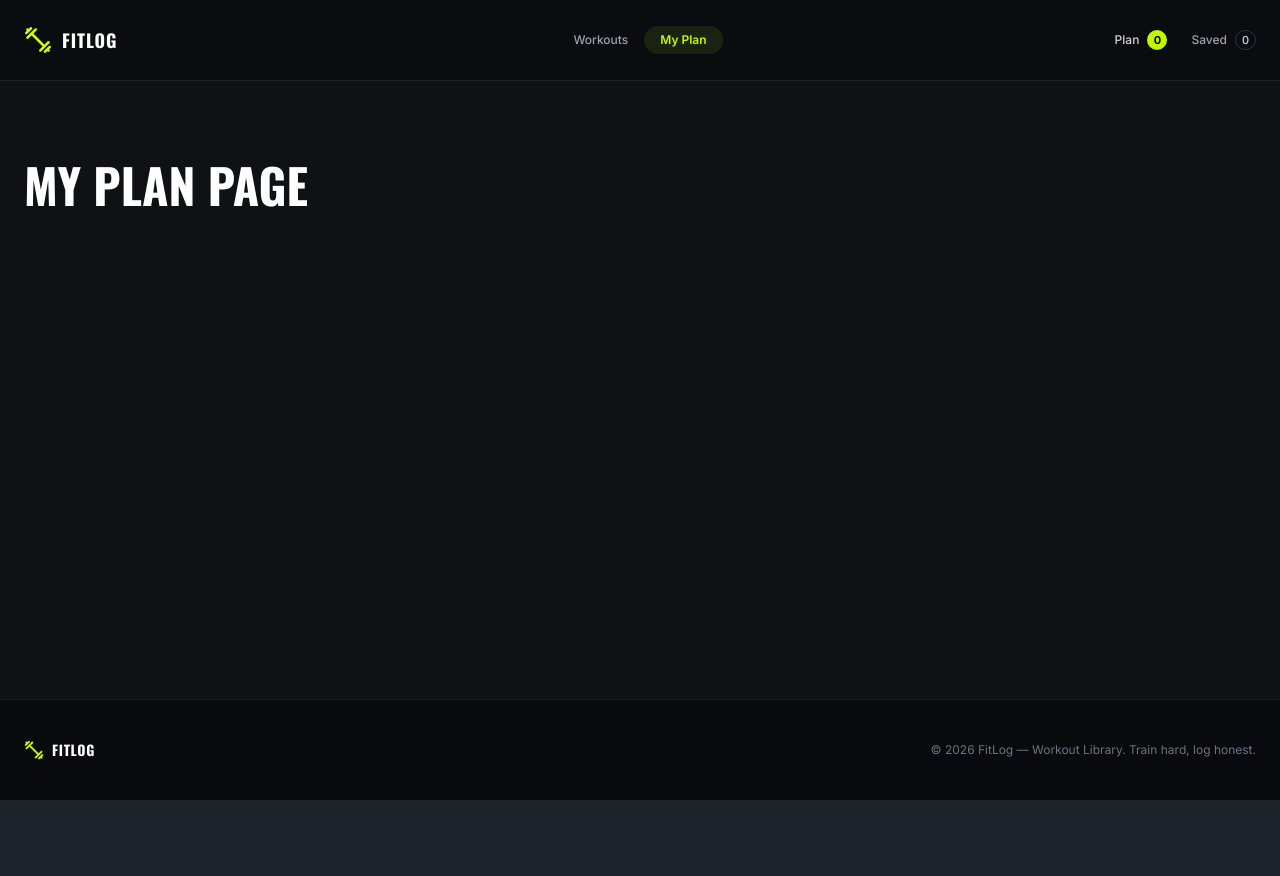
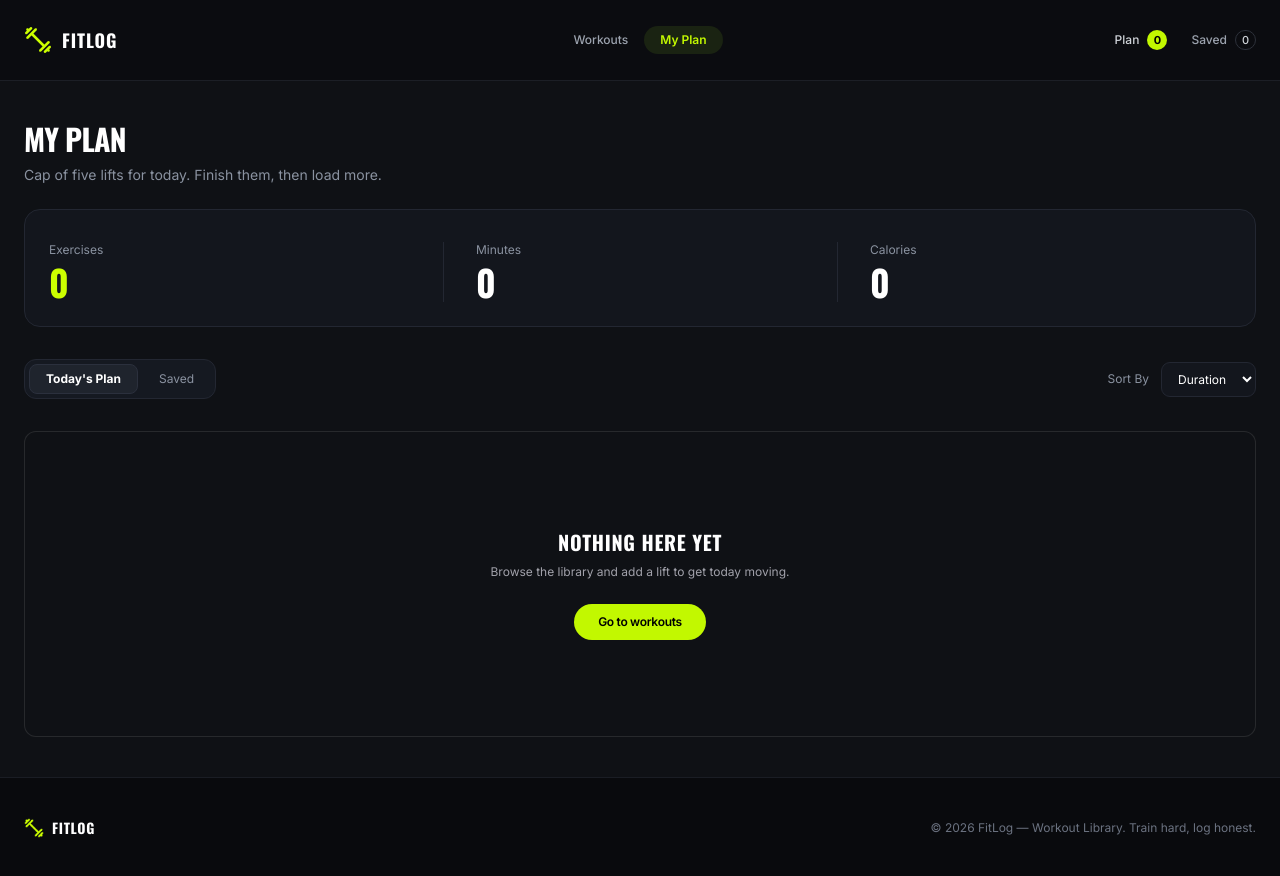
Before and after one commit to devsuvo/Assignment-06, a Next.js app: page /my-plan in a window 1280 px wide. Before the commit the page ends 800 px from the top, so only its background shows below. Built offline with nearby package versions, Linux system fonts and the light colour scheme.

Commit message:
build my plan page with metrics, tabs, sort and empty state

```diff
--- a/src/app/my-plan/page.js
+++ b/src/app/my-plan/page.js
@@ -1,7 +1,142 @@
+"use client";
+
+import { useState } from "react";
+import Link from "next/link";
+import toast from "react-hot-toast";
+import { usePlan } from "@/context/PlanContext";
+import PlanItem from "@/components/PlanItem";
+
+const TABS = [
+  { key: "plan", label: "Today's Plan" },
+  { key: "saved", label: "Saved" },
+];
+
+const SORT_OPTIONS = [
+  { value: "default", label: "Default" },
+  { value: "duration", label: "Duration" },
+  { value: "calories", label: "Calories" },
+  { value: "rating", label: "Rating" },
+];
+
 export default function MyPlanPage() {
+  const { plan, saved, loaded, removeFromPlan, removeFromSaved } = usePlan();
+  const [activeTab, setActiveTab] = useState("plan");
+  const [sortBy, setSortBy] = useState("duration");
+
+  // Metrics (shudhu Today's Plan theke)
+  const totalMinutes = plan.reduce((sum, w) => sum + w.duration, 0);
+  const totalCalories = plan.reduce((sum, w) => sum + w.caloriesBurned, 0);
+
+  const metrics = [
+    { label: "Exercises", value: plan.length, highlight: true },
+    { label: "Minutes", value: totalMinutes },
+    { label: "Calories", value: totalCalories },
+  ];
+
+  // Kon tab er list dekhabo + sort
+  const list = [...(activeTab === "plan" ? plan : saved)];
+  if (sortBy === "duration") list.sort((a, b) => a.duration - b.duration);
+  if (sortBy === "calories") list.sort((a, b) => b.caloriesBurned - a.caloriesBurned);
+  if (sortBy === "rating") list.sort((a, b) => b.rating - a.rating);
+
+  const handleDone = (workout) => {
+    removeFromPlan(workout.id);
+    toast.success(`${workout.name} done! Great work 💪`);
+  };
+
+  const handleRemove = (workout) => {
+    if (activeTab === "plan") removeFromPlan(workout.id);
+    else removeFromSaved(workout.id);
+    toast(`${workout.name} removed`);
+  };
+
   return (
-    <div className="mx-auto max-w-[1280px] px-6 py-20">
-      <h1 className="font-display text-5xl font-bold">MY PLAN PAGE</h1>
-    </div>
+    <section className="mx-auto flex max-w-[1280px] flex-col gap-6 px-6 py-10">
+      {/* Title */}
+      <div className="flex flex-col gap-2">
+        <h1 className="font-display text-3xl font-bold tracking-[-0.75px] text-white">MY PLAN</h1>
+        <p className="text-sm text-[#8a92a0]">Cap of five lifts for today. Finish them, then load more.</p>
+      </div>
+
+      {/* Metrics */}
+      <div className="grid grid-cols-3 rounded-2xl border border-[#232732] bg-[#13161d] px-4 py-6 sm:px-6 sm:pt-8">
+        {metrics.map((metric, index) => (
+          <div
+            key={metric.label}
+            className={index !== 0 ? "border-l border-[#232732] pl-4 sm:pl-8" : ""}
+          >
+            <p className="mb-1 text-xs text-[#8a92a0]">{metric.label}</p>
+            <p className={`font-display text-2xl font-bold sm:text-4xl ${metric.highlight ? "text-[#ccff00]" : "text-white"}`}>
+              {metric.value}
+            </p>
+          </div>
+        ))}
+      </div>
+
+      {/* Tabs + Sort */}
+      <div className="flex flex-col gap-4 py-2 sm:flex-row sm:items-center sm:justify-between">
+        <div className="flex w-fit gap-1 rounded-xl border border-[#232732] bg-[#151921] p-1">
+          {TABS.map((tab) => (
+            <button
+              key={tab.key}
+              onClick={() => setActiveTab(tab.key)}
+              className={`rounded-lg border px-4 py-1.5 text-xs transition ${
+                activeTab === tab.key
+                  ? "border-[#2b303d] bg-[#1f242d] font-bold text-white"
+                  : "border-transparent text-[#8a92a0] hover:text-white"
+              }`}
+            >
+              {tab.label}
+            </button>
+          ))}
+        </div>
+
+        <label className="flex items-center gap-3 text-xs text-[#8a92a0]">
+          Sort By
+          <select
+            value={sortBy}
+            onChange={(e) => setSortBy(e.target.value)}
+            className="rounded-[9px] border border-[#232732] bg-[#13161d] px-3 py-2 text-xs text-white outline-none focus:border-neon/50"
+          >
+            {SORT_OPTIONS.map((option) => (
+              <option key={option.value} value={option.value}>
+                {option.label}
+              </option>
+            ))}
+          </select>
+        </label>
+      </div>
+
+      {/* List / Loading / Empty */}
+      {!loaded ? (
+        <div className="flex flex-col items-center gap-3 py-20 text-sm text-[#8a92a0]">
+          <span className="loading loading-spinner loading-md text-neon"></span>
+          Loading workouts…
+        </div>
+      ) : list.length === 0 ? (
+        <div className="flex flex-col items-center rounded-xl border border-white/10 bg-[#111317]/50 px-4 py-24 text-center">
+          <h2 className="pb-2 font-display text-xl font-bold tracking-[0.7px] text-white">NOTHING HERE YET</h2>
+          <p className="pb-6 text-xs text-[#a1a1aa]">Browse the library and add a lift to get today moving.</p>
+          <Link
+            href="/"
+            className="rounded-full bg-neon px-6 py-2.5 text-xs font-semibold tracking-[-0.3px] text-black transition hover:brightness-110"
+          >
+            Go to workouts
+          </Link>
+        </div>
+      ) : (
+        <div className="flex flex-col gap-4">
+          {list.map((workout) => (
+            <PlanItem
+              key={workout.id}
+              workout={workout}
+              showDone={activeTab === "plan"}
+              onDone={handleDone}
+              onRemove={handleRemove}
+            />
+          ))}
+        </div>
+      )}
+    </section>
   );
 }
```
